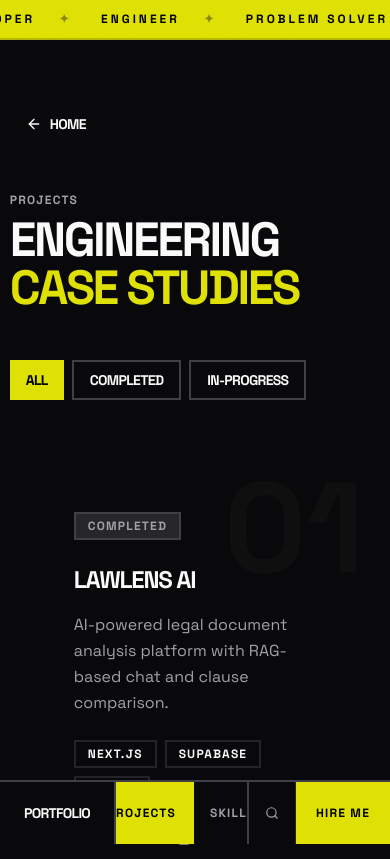
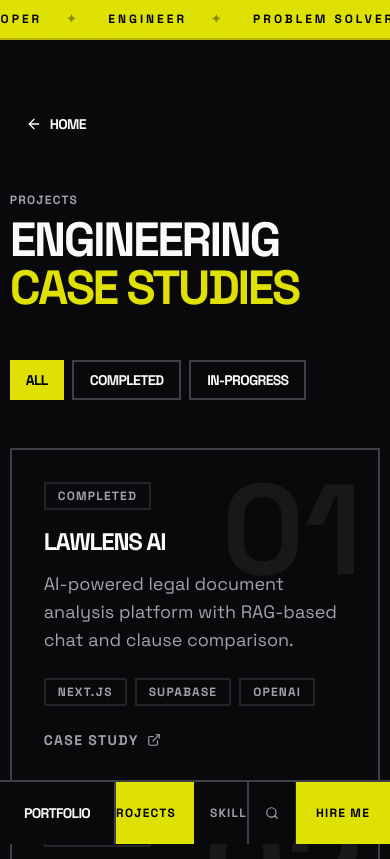
Before and after one commit to Superbiouss/Portfolio, a Next.js app: page /projects in a window 390 px wide. Shown: the top 859 px of the page. Built offline with nearby package versions, Linux system fonts and the light colour scheme; no server answers; the database is empty.

Commit message:
style: update project card layout and standardize badge styling across home and projects pages

```diff
--- a/src/app/home-client.tsx
+++ b/src/app/home-client.tsx
@@ -105,9 +105,9 @@ export default function HomeClient({ stats, featuredProjects, bio }: HomeClientP
                   <Card className="h-full flex flex-col relative">
                     <span className="absolute top-4 right-4 text-[8rem] md:text-[10rem] font-bold leading-none text-muted/50 select-none group-hover:text-accent-foreground/10 transition-colors duration-300" aria-hidden="true">{project.num}</span>
                     <CardContent className="flex-1 relative z-10">
-                      <div className="flex flex-wrap gap-2 mb-4">{project.tech.map((t) => (<Badge key={t}>{t}</Badge>))}</div>
                       <CardTitle className="mb-3">{project.title}</CardTitle>
-                      <CardDescription>{project.description}</CardDescription>
+                      <CardDescription className="mb-6">{project.description}</CardDescription>
+                      <div className="flex flex-wrap gap-2">{project.tech.map((t) => (<Badge key={t} variant="outline" className="border-border/50 bg-background text-muted-foreground">{t}</Badge>))}</div>
                     </CardContent>
                     <CardFooter className="relative z-10">
                       <Link href={`/projects/${project.slug}`} className="text-sm font-bold uppercase tracking-widest text-muted-foreground group-hover:text-accent-foreground flex items-center gap-2 transition-colors duration-300">
--- a/src/app/projects/projects-client.tsx
+++ b/src/app/projects/projects-client.tsx
@@ -65,20 +65,19 @@ export default function ProjectsClient({ projects, categories }: { projects: Pro
               }}
               className="group"
             >
-              <Card className="h-full flex flex-col relative min-h-[300px] border-none bg-background transition-all duration-500 hover:z-10 cursor-pointer">
-                <span className="absolute top-4 right-4 text-[8rem] font-bold leading-none text-muted/20 select-none transition-all duration-500 group-hover:text-accent/10 group-hover:-translate-y-4 group-hover:scale-110" aria-hidden="true">{project.num}</span>
-                <div className="absolute inset-0 bg-gradient-to-b from-transparent via-transparent to-accent/5 opacity-0 group-hover:opacity-100 transition-opacity duration-500 pointer-events-none" />
-                <CardContent className="flex-1 relative z-10 pt-8 px-8">
-                  <Badge className="mb-6 bg-muted text-muted-foreground group-hover:bg-accent/20 group-hover:text-accent transition-colors">{project.category}</Badge>
-                  <CardTitle className="mb-4 text-2xl group-hover:text-accent transition-colors">{project.title}</CardTitle>
-                  <CardDescription className="text-base leading-relaxed group-hover:text-foreground/80 transition-colors">{project.description}</CardDescription>
-                  <div className="flex flex-wrap gap-2 mt-6">
-                    {project.tech.map((t) => (<Badge key={t} variant="outline" className="border-border/50 bg-background group-hover:border-accent/30">{t}</Badge>))}
+              <Card className="h-full flex flex-col relative">
+                <span className="absolute top-4 right-4 text-[8rem] md:text-[10rem] font-bold leading-none text-muted/50 select-none group-hover:text-accent-foreground/10 transition-colors duration-300" aria-hidden="true">{project.num}</span>
+                <CardContent className="flex-1 relative z-10">
+                  <Badge variant="outline" className="mb-4 border-border/50 text-muted-foreground">{project.category}</Badge>
+                  <CardTitle className="mb-3">{project.title}</CardTitle>
+                  <CardDescription className="mb-6">{project.description}</CardDescription>
+                  <div className="flex flex-wrap gap-2">
+                    {project.tech.map((t) => (<Badge key={t} variant="outline" className="border-border/50 bg-background text-muted-foreground">{t}</Badge>))}
                   </div>
                 </CardContent>
-                <CardFooter className="relative z-10 pb-8 px-8 mt-auto">
-                  <Link href={`/projects/${project.slug}`} className="text-sm font-bold uppercase tracking-widest text-muted-foreground group-hover:text-accent flex items-center gap-2 transition-colors duration-300">
-                    CASE STUDY <ExternalLink className="w-4 h-4 transition-transform duration-300 group-hover:-translate-y-1 group-hover:translate-x-1" />
+                <CardFooter className="relative z-10">
+                  <Link href={`/projects/${project.slug}`} className="text-sm font-bold uppercase tracking-widest text-muted-foreground group-hover:text-accent-foreground flex items-center gap-2 transition-colors duration-300">
+                    CASE STUDY <ExternalLink className="w-3.5 h-3.5" />
                   </Link>
                 </CardFooter>
               </Card>
```
